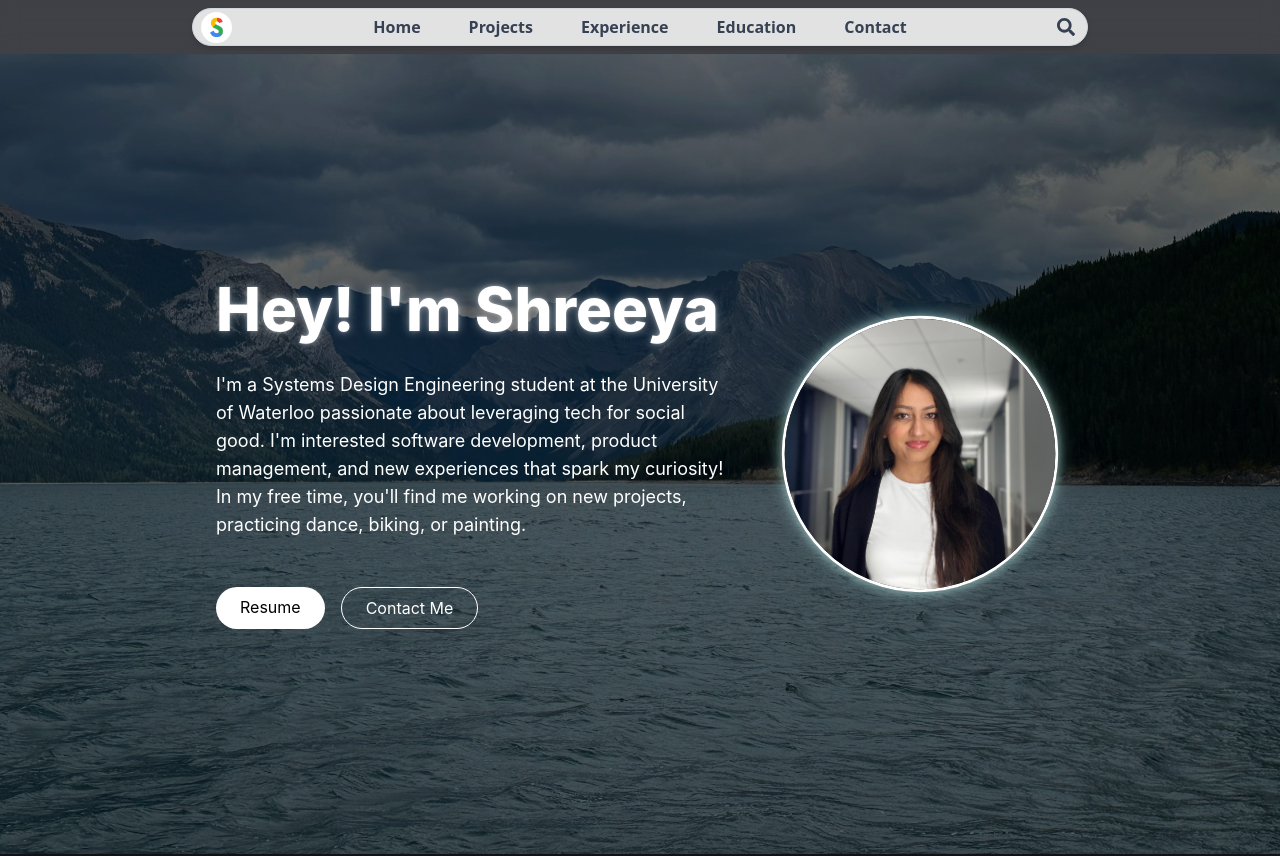
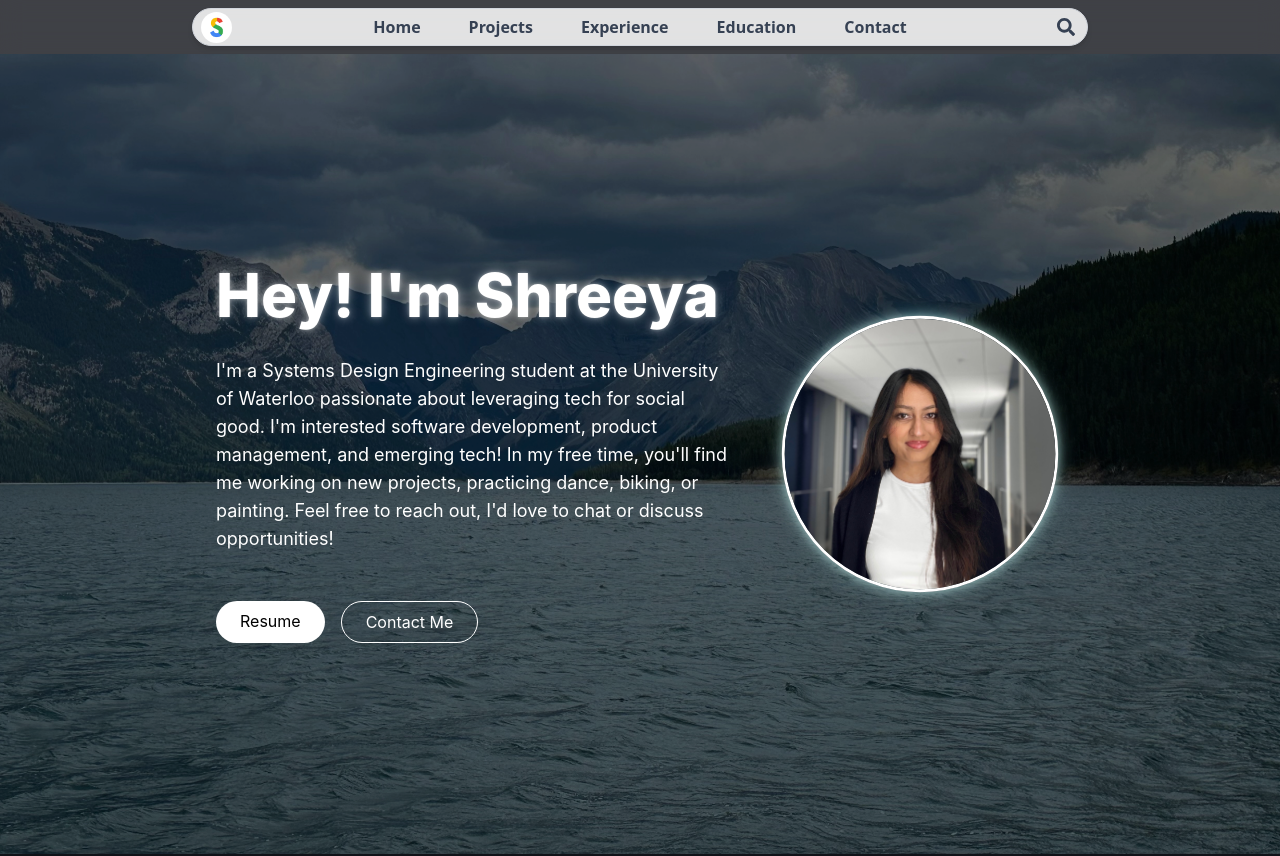
Before and after one commit to shreeyadc/shreeyadc.github.io, a Next.js app: page / in a window 1280 px wide. Shown: the top 856 px of the page. Built offline with nearby package versions, Linux system fonts and the light colour scheme.

Commit message:
Update homepage.tsx

```diff
--- a/components/homepage.tsx
+++ b/components/homepage.tsx
@@ -23,7 +23,7 @@ const Homepage = () => {
             Hey! I'm Shreeya
           </h1>
           <p className="text-lg text-gray-400">
-            I'm a Systems Design Engineering student at the University of Waterloo passionate about leveraging tech for social good. I'm interested software development, product management, and new experiences that spark my curiosity! In my free time, you'll find me working on new projects, practicing dance, biking, or painting.
+            I'm a Systems Design Engineering student at the University of Waterloo passionate about leveraging tech for social good. I'm interested software development, product management, and emerging tech! In my free time, you'll find me working on new projects, practicing dance, biking, or painting. Feel free to reach out, I'd love to chat or discuss opportunities!
           </p>
 
           <div className="flex gap-4 mt-6">
```
